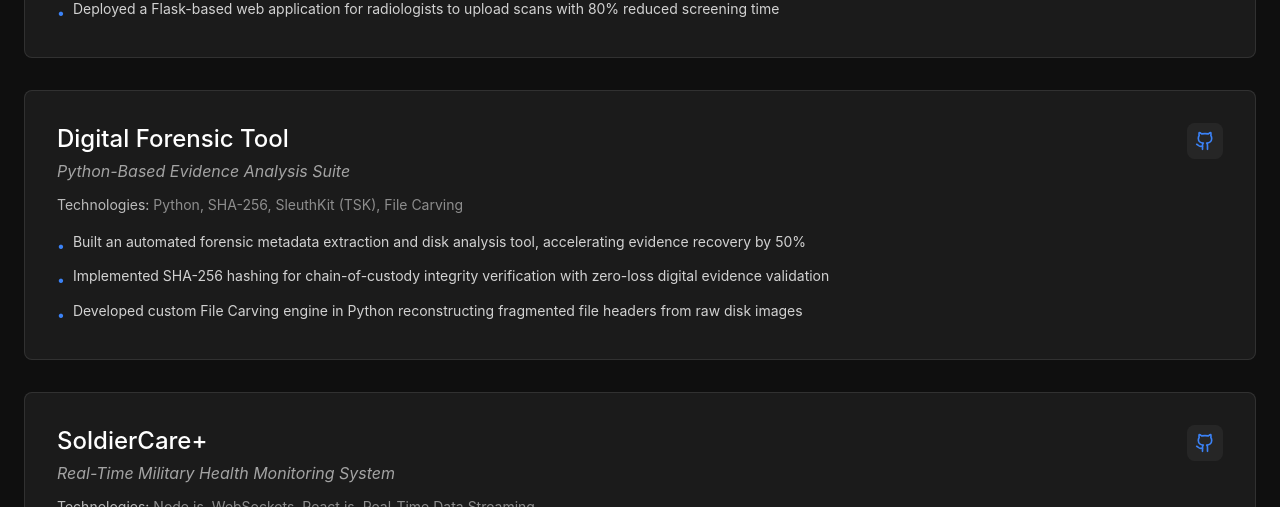
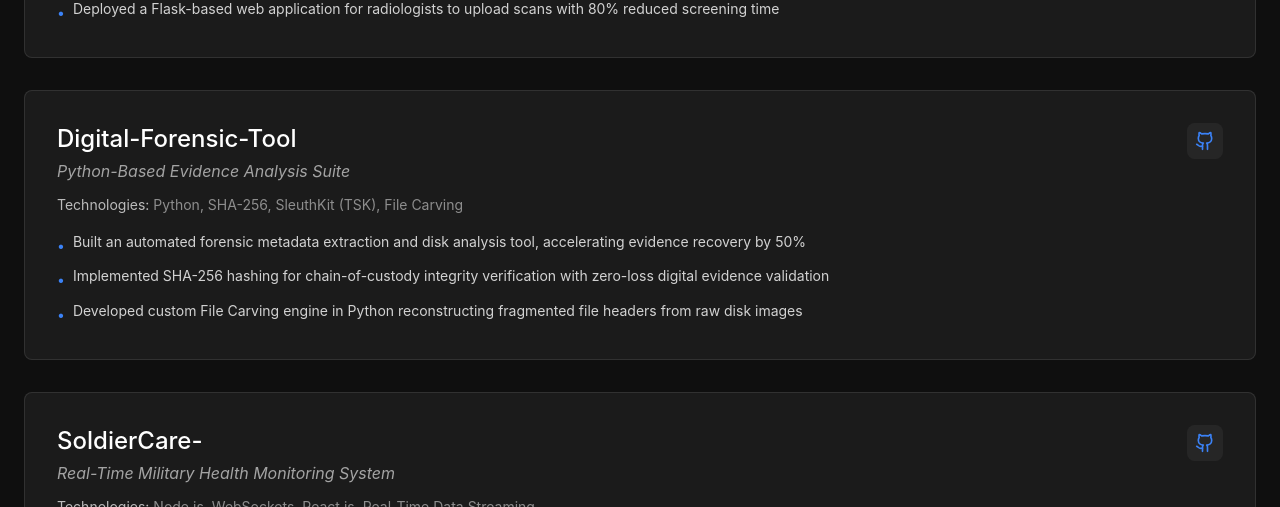
Before and after one commit to Kavya-M-Injineri/Portfolio, a React (Vite) app: page / in a window 1280 px wide. Shown: the part 3480-3987 px from the top of the page. Built offline with nearby package versions, Linux system fonts and the light colour scheme.

Commit message:
Update Projects.tsx

```diff
--- a/src/app/components/Projects.tsx
+++ b/src/app/components/Projects.tsx
@@ -38,7 +38,7 @@ export function Projects() {
       ],
     },
     {
-      title: 'Digital Forensic Tool',
+      title: 'Digital-Forensic-Tool',
       subtitle: 'Python-Based Evidence Analysis Suite',
       technologies: 'Python, SHA-256, SleuthKit (TSK), File Carving',
       github: 'https://github.com/Kavya-M-Injineri/Digital-Forensic-Tool',
@@ -49,7 +49,7 @@ export function Projects() {
       ],
     },
     {
-      title: 'SoldierCare+',
+      title: 'SoldierCare-',
       subtitle: 'Real-Time Military Health Monitoring System',
       technologies: 'Node.js, WebSockets, React.js, Real-Time Data Streaming',
       github: 'https://github.com/Kavya-M-Injineri/SoldierCare-Plus',
```
